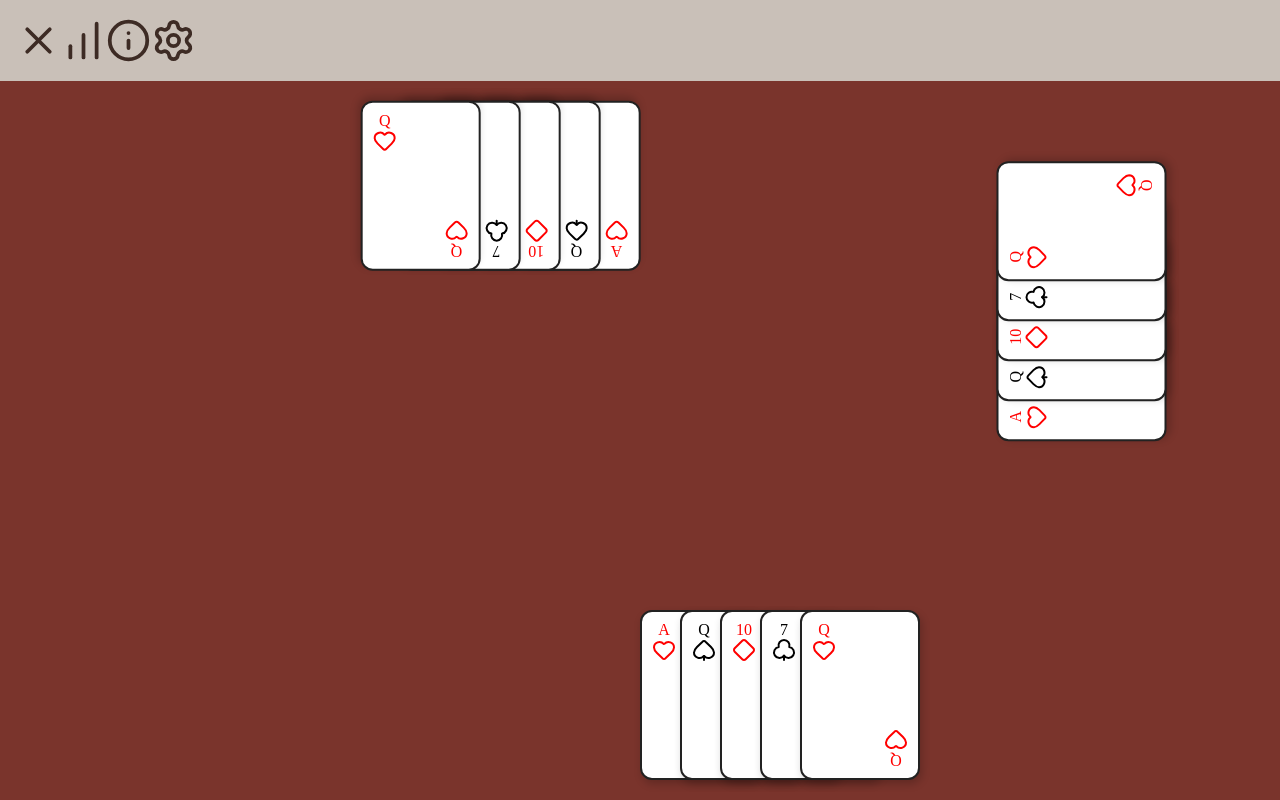
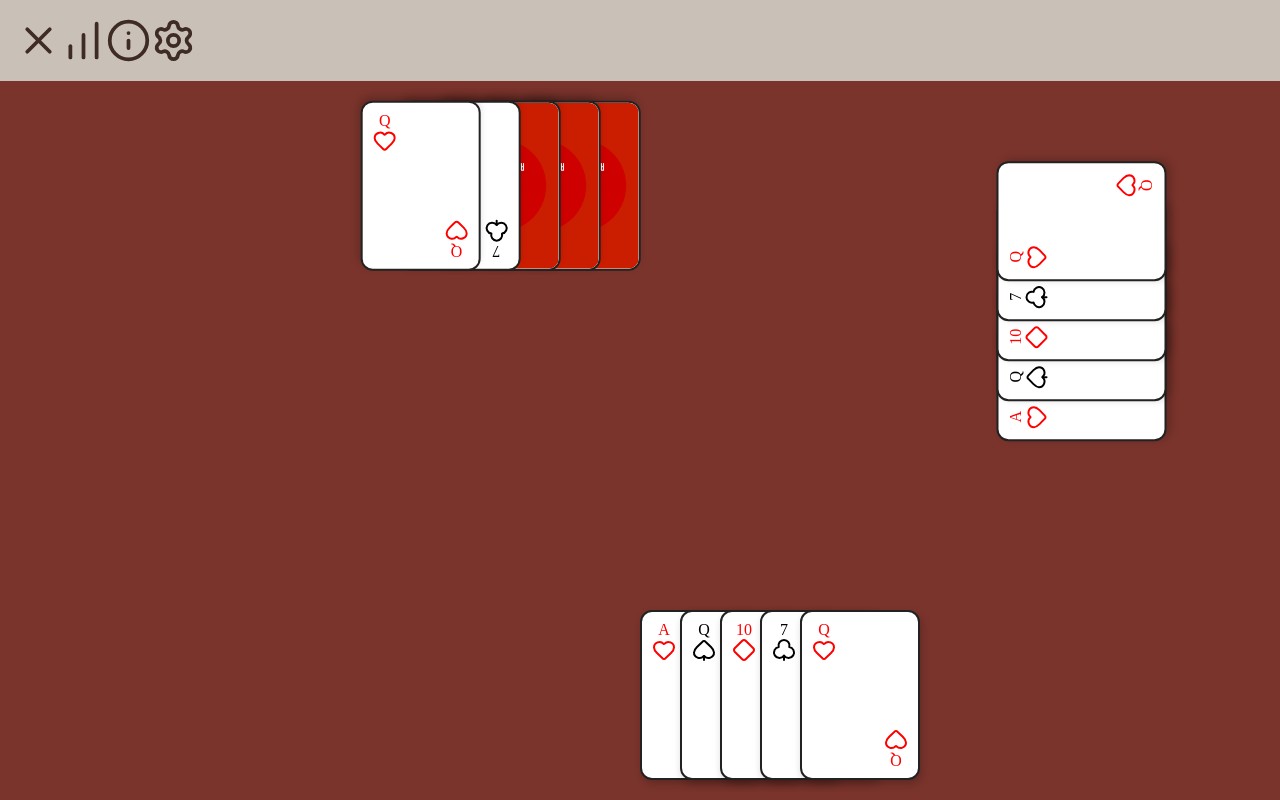
Before and after one commit to Caleb-Kelly-25/pitch, a React (Vite) app in the folder client/: page /GamePlay in a window 1280 px wide. Built offline with nearby package versions, Linux system fonts and the light colour scheme.

Commit message:
allowed facedown cards in HandOfCards

```diff
--- a/client/src/components/HandOfCards.tsx
+++ b/client/src/components/HandOfCards.tsx
@@ -1,5 +1,4 @@
 import Card from "./Card";
-import BackOfCard from "../assets/BackOfCard.png";
 
 export default function HandOfCards({cards, count}) {
    // If cards are provided, use them. Otherwise, create an array of nulls with length equal to count.
@@ -15,7 +14,7 @@ export default function HandOfCards({cards, count}) {
             left: `${index * 40}px`, // Adjust the overlap by changing the multiplier
             }}
         >
-            <Card suit={card?.suit} value={card?.value} />
+            <Card suit={card?.suit} value={card?.value} faceDown={card?.faceDown} />
         </div>
         ))}
     </div>)
--- a/client/src/pages/GamePlay.tsx
+++ b/client/src/pages/GamePlay.tsx
@@ -2,7 +2,6 @@ import Card from "../components/Card";
 import HandOfCards from "../components/HandOfCards";
 import Table from "../components/Table";
 import TopBar from "../components/TopBar";
-import BackOfCard from "../assets/BackOfCard.png";
 import PlayerSeat from "../components/PlayerSeat";
 
 const styles: Record<string, React.CSSProperties> = {
@@ -82,9 +81,9 @@ export default function GamePlay() {
          <Table>
         <PlayerSeat position="top">
         <HandOfCards cards={[
-            { suit: "HEARTS", value: 1 },
-            { suit: "SPADES", value: 13 },
-            { suit: "DIAMONDS", value: 10 },
+            { faceDown: true },
+            { faceDown: true },
+            { suit: "SPADES", faceDown: true },
             { suit: "CLUBS", value: 7 },
             { suit: "HEARTS", value: 13 }]}/>
             </PlayerSeat>
```
